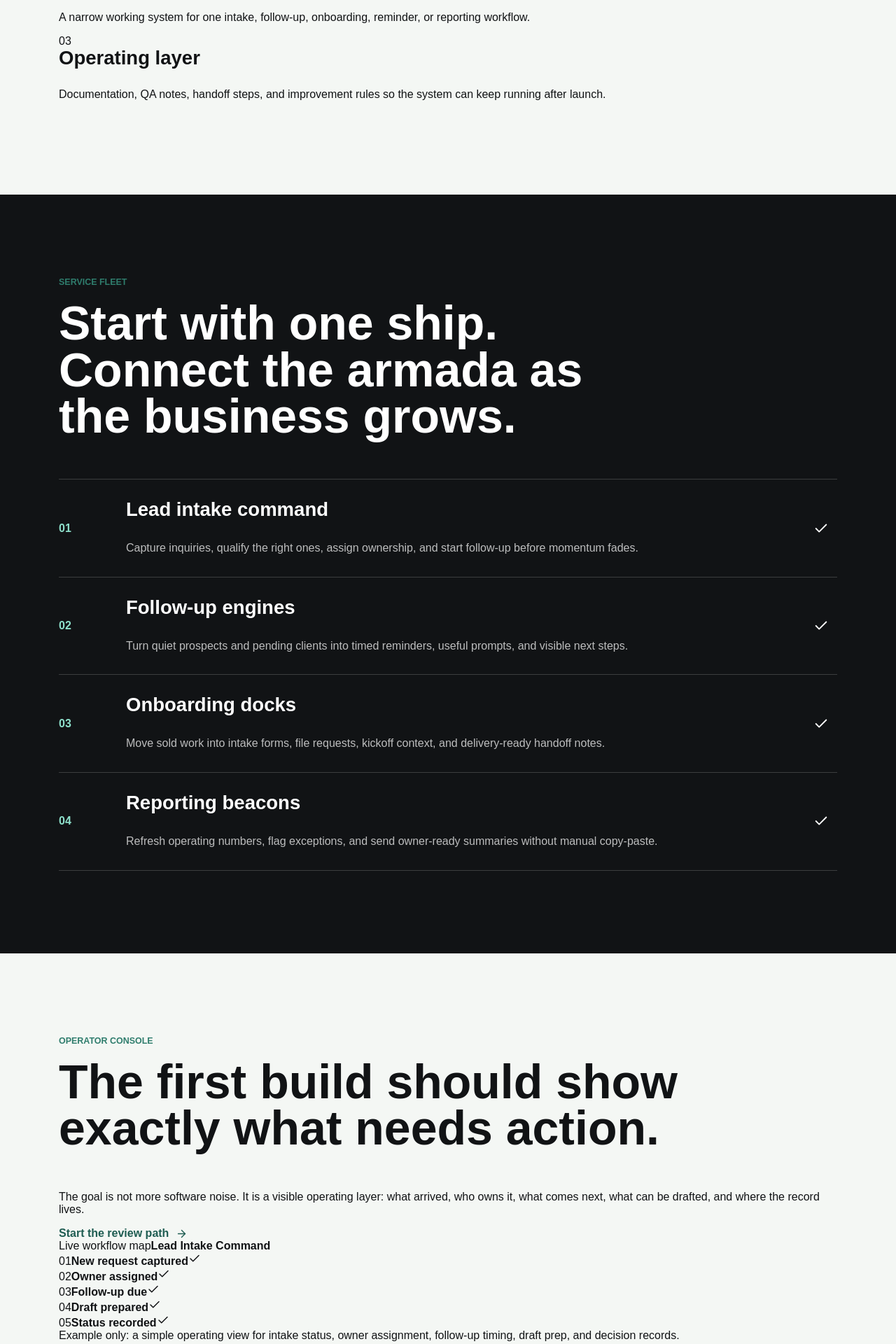
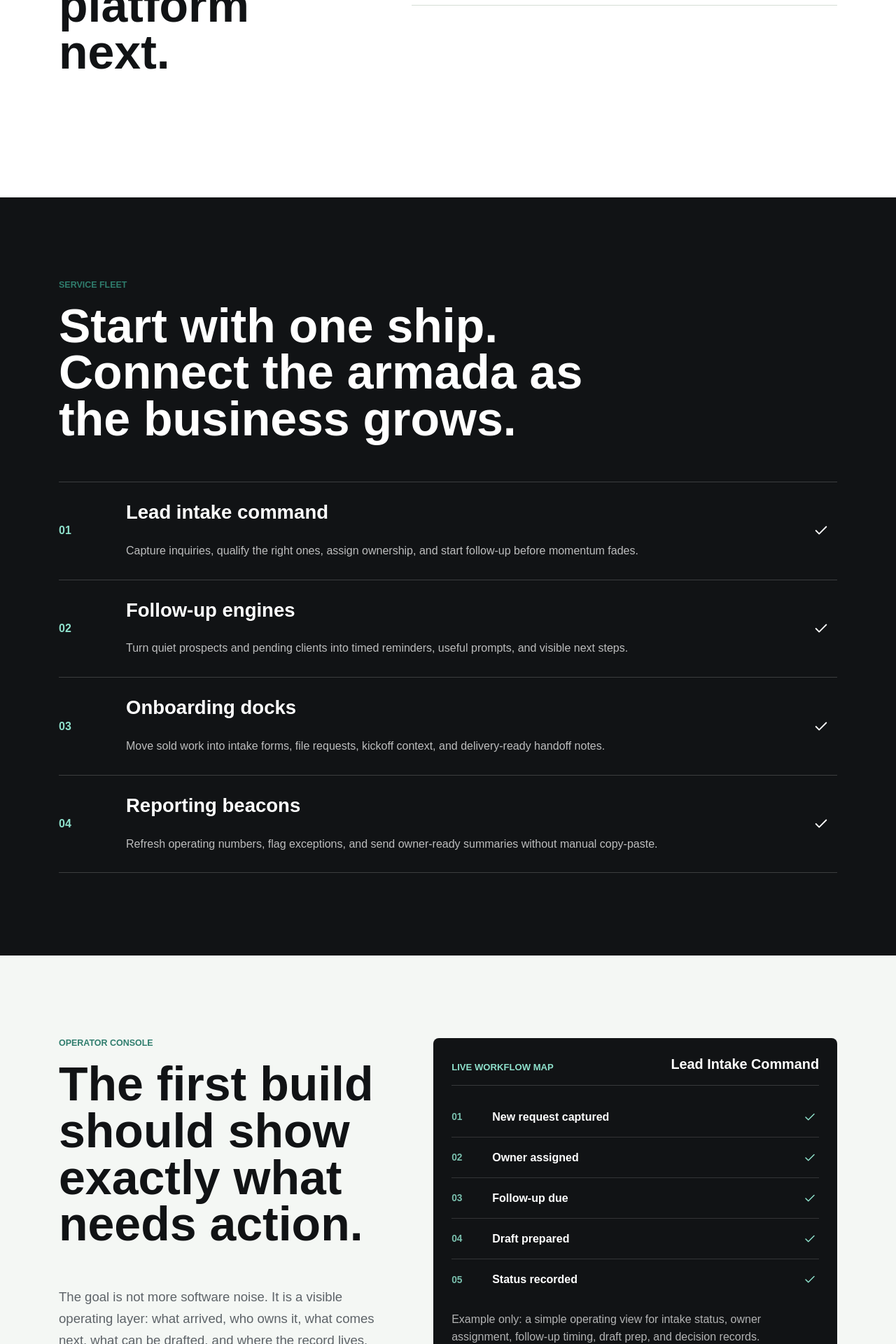
Before and after one commit to KelvarLLC/Business1, a Next.js app in the folder agency-ops/website/: page / in a window 1280 px wide. Shown: the part 1900-3820 px from the top of the page at 70% size. Built offline with nearby package versions, Linux system fonts and the light colour scheme.

Commit message:
Add homepage conversion section styles

```diff
--- a/agency-ops/website/app/armada.css
+++ b/agency-ops/website/app/armada.css
@@ -79,6 +79,43 @@
   padding: 9px 12px;
 }
 
+.offer-ladder {
+  background: #fff;
+  display: grid;
+  gap: 82px;
+  grid-template-columns: minmax(0, 0.82fr) minmax(0, 1.18fr);
+}
+
+.ladder-list {
+  border-top: 1px solid var(--line);
+}
+
+.ladder-list article {
+  border-bottom: 1px solid var(--line);
+  display: grid;
+  gap: 18px;
+  grid-template-columns: 58px minmax(0, 0.55fr) minmax(0, 1fr);
+  padding: 28px 0;
+}
+
+.ladder-list span {
+  color: var(--accent);
+  font-size: 0.9rem;
+  font-weight: 800;
+  padding-top: 6px;
+}
+
+.ladder-list h3 {
+  font-size: 1.32rem;
+  margin: 0;
+}
+
+.ladder-list p {
+  color: var(--muted);
+  line-height: 1.58;
+  margin: 0;
+}
+
 .fleet-band {
   background: var(--ink);
   color: white;
@@ -114,6 +151,88 @@
   line-height: 1.55;
   margin-bottom: 0;
   max-width: 780px;
+}
+
+.operator-console {
+  background: #f4f7f4;
+  display: grid;
+  gap: 82px;
+  grid-template-columns: minmax(0, 0.88fr) minmax(0, 1.12fr);
+}
+
+.console-copy {
+  align-self: center;
+}
+
+.console-copy p:not(.section-kicker) {
+  color: var(--muted);
+  font-size: 1.16rem;
+  line-height: 1.65;
+  max-width: 620px;
+}
+
+.console-panel {
+  background: var(--ink);
+  border-radius: 8px;
+  color: white;
+  overflow: hidden;
+  padding: 26px;
+}
+
+.console-topline {
+  align-items: end;
+  border-bottom: 1px solid rgba(255, 255, 255, 0.16);
+  display: flex;
+  gap: 18px;
+  justify-content: space-between;
+  padding-bottom: 18px;
+}
+
+.console-topline span {
+  color: #8ee0cb;
+  font-size: 0.82rem;
+  font-weight: 800;
+  text-transform: uppercase;
+}
+
+.console-topline strong {
+  font-size: 1.24rem;
+  text-align: right;
+}
+
+.signal-list {
+  display: grid;
+  gap: 0;
+  margin: 16px 0;
+}
+
+.signal-list div {
+  align-items: center;
+  border-bottom: 1px solid rgba(255, 255, 255, 0.14);
+  display: grid;
+  gap: 16px;
+  grid-template-columns: 42px minmax(0, 1fr) 22px;
+  min-height: 58px;
+}
+
+.signal-list div:last-child {
+  border-bottom: 0;
+}
+
+.signal-list span {
+  color: rgba(142, 224, 203, 0.84);
+  font-size: 0.86rem;
+  font-weight: 800;
+}
+
+.signal-list svg {
+  color: #8ee0cb;
+}
+
+.console-panel p {
+  color: rgba(255, 255, 255, 0.68);
+  line-height: 1.55;
+  margin: 0;
 }
 
 .command-layer {
@@ -227,6 +346,40 @@
   margin: 0;
 }
 
+.trust-band {
+  background: var(--ink);
+  color: white;
+  display: grid;
+  gap: 82px;
+  grid-template-columns: minmax(0, 0.86fr) minmax(0, 1.14fr);
+}
+
+.trust-list {
+  border-top: 1px solid rgba(255, 255, 255, 0.16);
+}
+
+.trust-list div {
+  border-bottom: 1px solid rgba(255, 255, 255, 0.16);
+  display: grid;
+  gap: 10px 18px;
+  grid-template-columns: 38px minmax(0, 1fr);
+  padding: 24px 0;
+}
+
+.trust-list svg {
+  color: #8ee0cb;
+  grid-row: span 2;
+}
+
+.trust-list strong {
+  font-size: 1.1rem;
+}
+
+.trust-list span {
+  color: rgba(255, 255, 255, 0.72);
+  line-height: 1.55;
+}
+
 @media (max-width: 980px) {
   .hero-content {
     padding-bottom: 118px;
@@ -237,8 +390,11 @@
     right: 22px;
   }
 
+  .offer-ladder,
+  .operator-console,
   .command-layer,
-  .ecosystem-roadmap {
+  .ecosystem-roadmap,
+  .trust-band {
     gap: 28px;
     grid-template-columns: 1fr;
   }
@@ -248,7 +404,8 @@
   }
 
   .command-copy p,
-  .roadmap-copy p:not(.section-kicker) {
+  .roadmap-copy p:not(.section-kicker),
+  .console-copy p:not(.section-kicker) {
     font-size: 1.05rem;
   }
 
@@ -259,6 +416,14 @@
   .fleet-row svg {
     display: none;
   }
+
+  .ladder-list article {
+    grid-template-columns: 44px minmax(0, 1fr);
+  }
+
+  .ladder-list p {
+    grid-column: 2;
+  }
 }
 
 @media (max-width: 520px) {
@@ -266,7 +431,9 @@
     width: 100%;
   }
 
-  .roadmap-rail article {
+  .roadmap-rail article,
+  .signal-list div,
+  .trust-list div {
     grid-template-columns: 1fr;
   }
 
@@ -274,8 +441,18 @@
     grid-row: auto;
   }
 
-  .roadmap-rail p {
+  .roadmap-rail p,
+  .ladder-list p {
     grid-column: 1;
+  }
+
+  .console-topline {
+    align-items: start;
+    display: grid;
+  }
+
+  .console-topline strong {
+    text-align: left;
   }
 }
 
```
